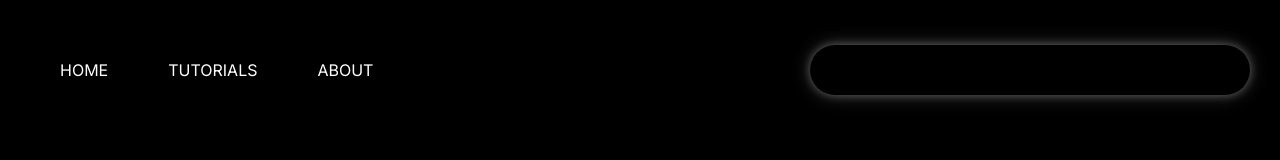
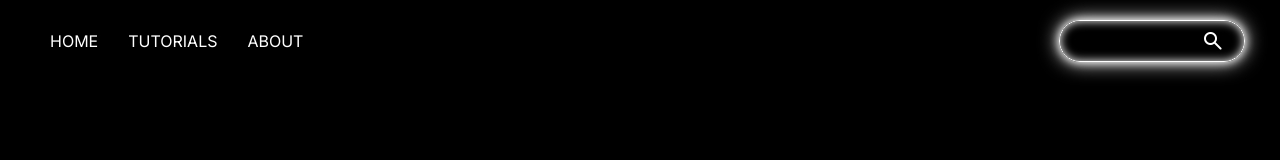
Before and after one commit to rlbaee/rlbaee.github.io, a plain HTML site: page index.html in a window 1280 px wide. Drawn offline with nearby package versions, Linux system fonts and the light colour scheme.

Commit message:
Search with icon UI. V1

```diff
--- a/assets/css/home.css
+++ b/assets/css/home.css
@@ -1,15 +1,15 @@
 @import url("https://fonts.googleapis.com/css2?family=Inter:ital,opsz,wght@0,14..32,100..900;1,14..32,100..900&family=PT+Serif:ital,wght@0,400;0,700;1,400;1,700&display=swap");
+
+* {
+  margin: 0;
+  padding: 0;
+  font-family: "Inter", sans-serif;
+}
 
 :root {
   --main-background-color: black;
   --main-text-color: white;
   --main-accent-color: hsl(204, 69%, 50%);
-}
-
-* {
-  margin: 0;
-  padding: 0;
-  font-family: "Inter", sans-serif;
 }
 
 body {
@@ -20,30 +20,54 @@ header {
   display: flex;
   justify-content: space-between;
   align-items: center;
+  padding: 20px;
 }
 
 header * {
   display: flex;
-  margin: 30px;
-}
-
-input {
-  height: 50px;
-  width: 400px;
-  background-color: transparent;
-  color: var(--main-text-color);
-  border: none;
-  border-radius: 25px;
-  padding: 0 20px;
-  font-size: 16px;
-  outline: none;
-
-  /* Add the glowing effect */
-  box-shadow: 0 0 10px rgba(255, 255, 255, 0.3),
-    0 0 20px rgba(255, 255, 255, 0.2);
+  padding: 0 15px;
 }
 
 a {
   text-decoration: none;
   color: var(--main-text-color);
 }
+
+.search-container {
+  position: relative;
+  width: 15%;
+}
+
+input {
+  height: 40px;
+  width: 100%;
+  background-color: transparent;
+  color: var(--main-text-color);
+  border: 1px solid white;
+  border-radius: 25px;
+  padding-right: 50px;
+  padding-left: 20px;
+  outline: none;
+  box-shadow: inset 0 0 10px white, 0 0 10px white, 0 0 20px white;
+  transition: all 0.3s ease;
+}
+
+.material-symbols-rounded {
+  position: absolute;
+  right: 20px;
+  top: 50%;
+  transform: translateY(-50%);
+  color: var(--main-text-color);
+  font-size: 24px;
+  pointer-events: none;
+}
+
+input:hover {
+  box-shadow: inset 0 0 10px var(--main-accent-color),
+    0 0 10px var(--main-accent-color), 0 0 20px var(--main-accent-color);
+}
+
+input:focus {
+  box-shadow: inset 0 0 10px var(--main-accent-color),
+    0 0 10px var(--main-accent-color), 0 0 20px var(--main-accent-color);
+}
--- a/index.html
+++ b/index.html
@@ -16,6 +16,12 @@
     </script>
     <meta charset="UTF-8" />
     <meta name="viewport" content="width=device-width, initial-scale=1.0" />
+
+    <link
+      rel="stylesheet"
+      href="https://fonts.googleapis.com/css2?family=Material+Symbols+Rounded:opsz,wght,FILL,GRAD@20..48,100..700,0..1,-50..200&icon_names=search"
+    />
+
     <title>RLTech | Tech Tutorials</title>
     <link rel="stylesheet" href="assets/css/home.css " />
   </head>
@@ -26,7 +32,10 @@
         <a href="#">TUTORIALS</a>
         <a href="about.html">ABOUT </a>
       </nav>
-      <input type="text" />
+      <div class="search-container">
+        <input type="text" />
+        <span class="material-symbols-rounded">search</span>
+      </div>
     </header>
 
     <script defer src="assets/js/script.js"></script>
```
